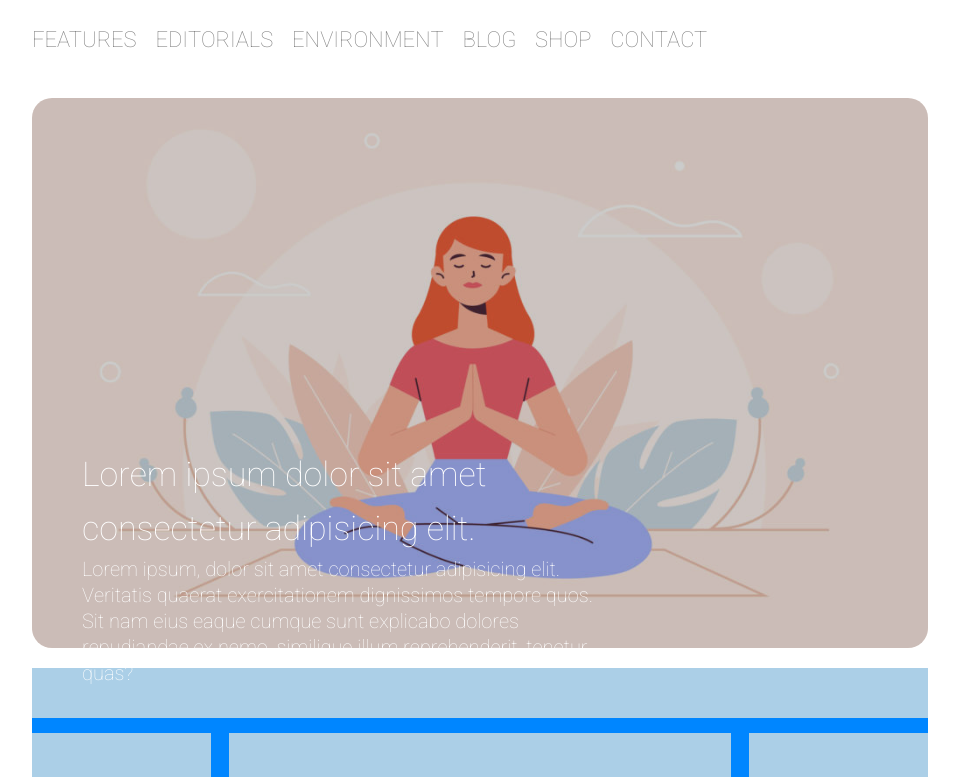
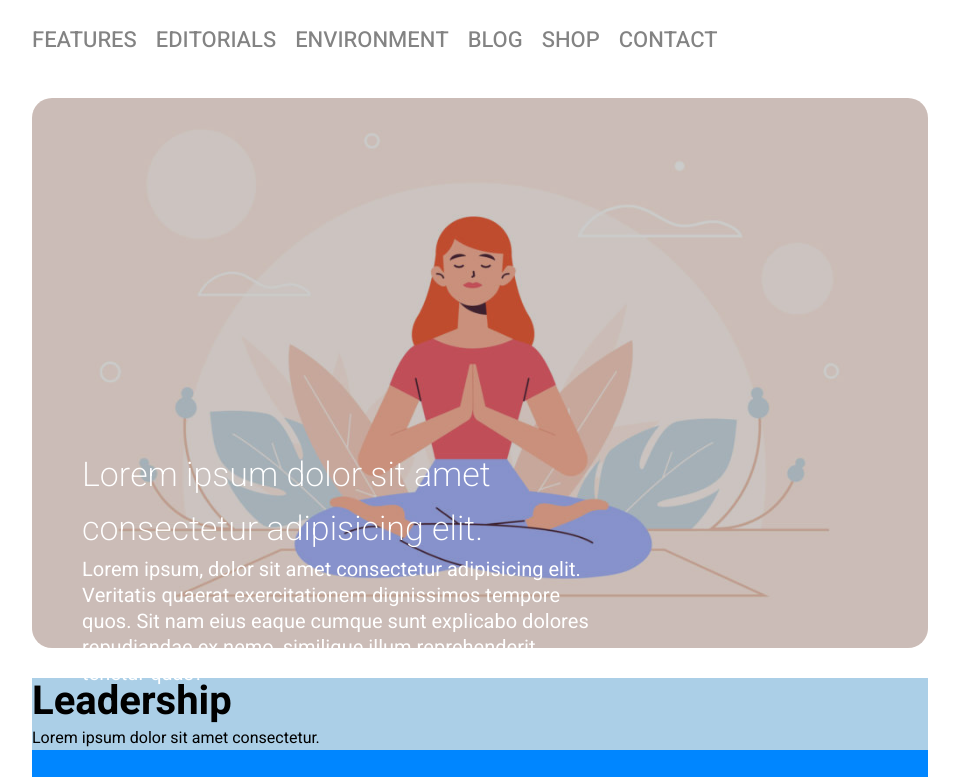
Before and after one commit to gianmarco600/htmlcss-wp, a plain HTML site: page index.html in a window 1280 px wide. Shown: the part 132-909 px from the top of the page, without its empty margins (160-1119 px from the left). Drawn offline with Linux system fonts and the light colour scheme.

Commit message:
add top-subsection

```diff
--- a/css/style.css
+++ b/css/style.css
@@ -19,11 +19,6 @@ body{
     content: "";
     display: table;
     clear: both;
-}
-
-h1{
-    /* padding-top: 350px;
-    margin-left: 30px; */
 }
 
 /* header */
@@ -72,7 +67,7 @@ nav > ul > li > a{
     width: 100%;
     height: 550px;              /* necessaria */
     background-image: url(../img/banner.jpg);
-    margin-bottom: 20px;
+    margin-bottom: 30px;
     border-radius: 20px;
     background-position: center;
     background-repeat: no-repeat;
@@ -94,10 +89,10 @@ nav > ul > li > a{
 
 }
 
-.jumbo-text > h1{
+.jumbo-text > h2{
     line-height: 1.6;
     font-size: 34px;
-    font-weight: 400;
+    font-weight: 200;
 }
 
 .jumbo-text > p{
@@ -119,10 +114,18 @@ nav > ul > li > a{
     margin-bottom: 15px;
 }
 
+.top-subsect > h2{
+    font-size: 40px;
+    font-weight: 700;
+    line-height: 1.2;
+
+}
+
 .top-subsect{
     width: 100%;
-    height: 50px;               /*da rimuovere in seguito */
+    /* height: 50px;               da rimuovere in seguito */
     float: none;                /*da lasciare dichiarata dopo .stile-corpo */
+    margin-bottom: 30px;
 }
 
 .side-subsect{
--- a/index.html
+++ b/index.html
@@ -6,7 +6,7 @@
     <meta name="viewport" content="width=device-width, initial-scale=1.0">
     <link rel="stylesheet" href="css/style.css">
     <link rel="preconnect" href="https://fonts.gstatic.com">
-    <link href="https://fonts.googleapis.com/css2?family=Heebo:wght@100;900&display=swap" rel="stylesheet">
+    <link href="https://fonts.googleapis.com/css2?family=Heebo:wght@100;200;300;400;500;600;700;800;900&display=swap" rel="stylesheet">
     <title>htmlcss-struttura-wp</title>
 </head>
 <body>
@@ -33,11 +33,10 @@
             <section class="jumbotron">
                 <div class="filter">
                     <div class="jumbo-text">
-                        <h1>Lorem ipsum dolor sit amet consectetur adipisicing elit. </h1>
+                        <h2>Lorem ipsum dolor sit amet consectetur adipisicing elit. </h2>
                         <p>Lorem ipsum, dolor sit amet consectetur adipisicing elit. Veritatis quaerat exercitationem dignissimos tempore quos. Sit nam eius eaque cumque sunt explicabo dolores repudiandae ex nemo, similique illum reprehenderit, tenetur quas?</p>
                     </div>
                 </div>
-
             </section>
             <!-- fine jumbotron -->
 
@@ -45,7 +44,8 @@
             <section class="container clearfix">
                 <!-- inizio top corpo -->
                 <section class="top-subsect stile-corpo">
-
+                    <h2>Leadership</h2>
+                    <div>Lorem ipsum dolor sit amet consectetur.</div>
                 </section>
                 <!-- inizio top corpo -->
 
```
